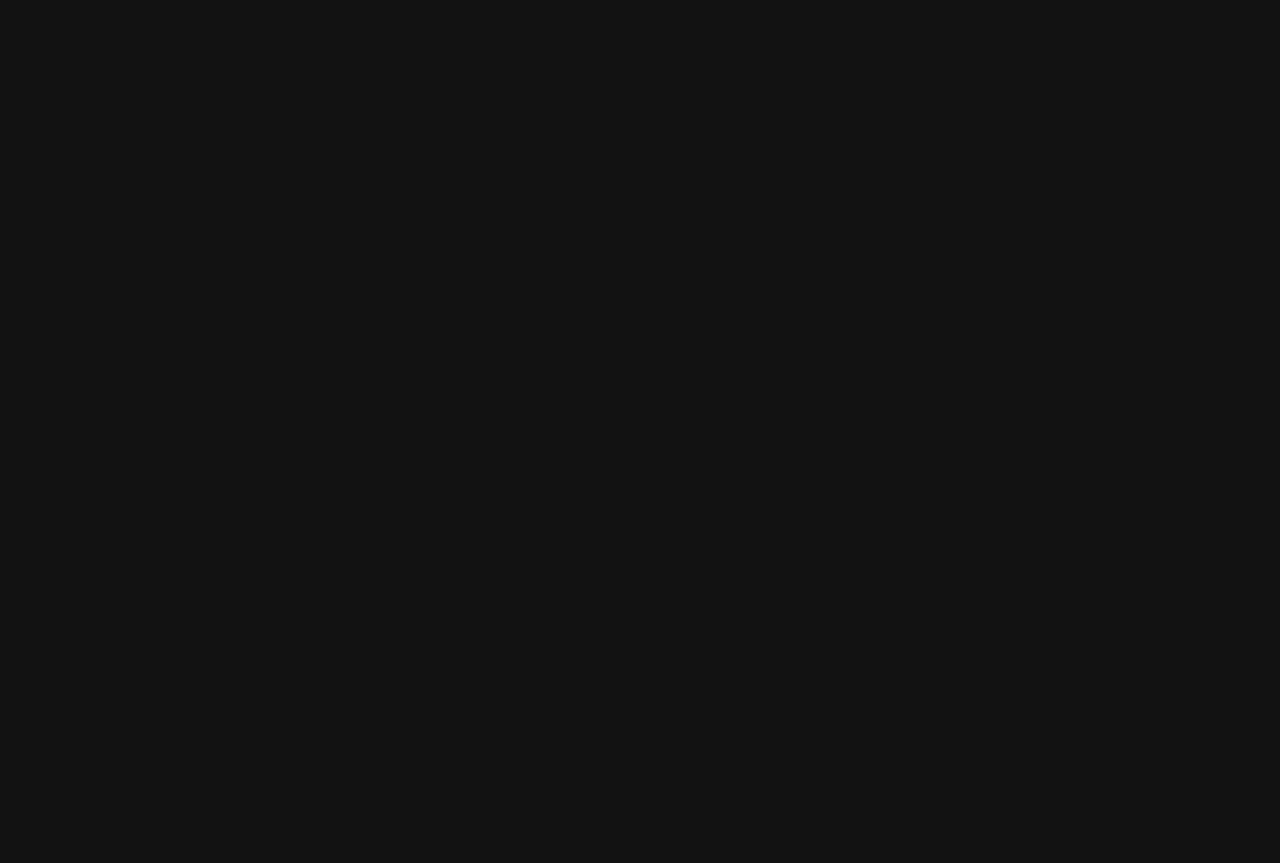
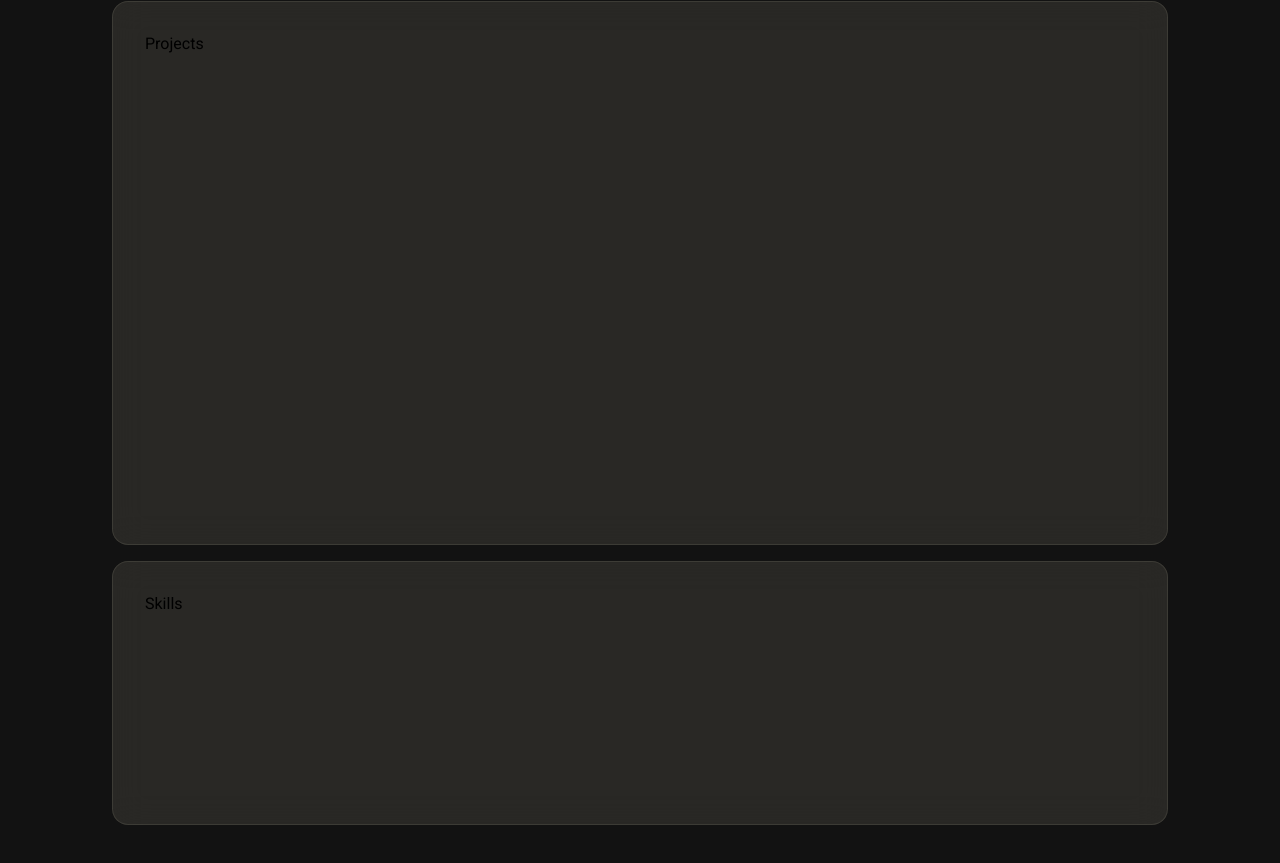
Before and after one commit to j4b1er/Portfolio, a Next.js app: page / in a window 1280 px wide. Shown: the part 687-1550 px from the top of the page. Built offline with nearby package versions, Linux system fonts and the light colour scheme.

Commit message:
Almost finished grid

```diff
--- a/src/app/page.module.css
+++ b/src/app/page.module.css
@@ -8,7 +8,7 @@
       rgba(var(--color-black-rgb), 1) 75%
     ),
     radial-gradient(
-      570px at 30% 20%,
+      570px at 30% 50%,
       rgba(var(--color-primary-300-rgb), 0.4),
       transparent
     ),
--- /dev/null
+++ b/src/ui/grid-items/Projects.tsx
@@ -0,0 +1,7 @@
+import styles from "@/ui/grid-items/grid-item.module.css";
+
+export default function Projects() {
+  return (
+    <div className={`${styles.gridItem} ${styles.projects}`}>Projects</div>
+  );
+}
--- a/src/ui/grid-items/grid-item.module.css
+++ b/src/ui/grid-items/grid-item.module.css
@@ -1,5 +1,5 @@
 .gridItem {
-  padding: 2rem;
+  padding: 1rem;
 
   background-color: rgba(var(--color-primary-100-rgb), 0.1);
   backdrop-filter: blur(16px);
@@ -25,3 +25,17 @@
   min-width: 260px;
   background-color: var(--color-secondary-300);
 }
+
+.projects {
+  grid-area: projects;
+}
+
+.skills {
+  grid-area: skills;
+}
+
+@media only screen and (min-width: 600px) {
+  .gridItem {
+    padding: 2rem;
+  }
+}
--- /dev/null
+++ b/src/ui/grid-items/skills.tsx
@@ -0,0 +1,5 @@
+import styles from "@/ui/grid-items/grid-item.module.css";
+
+export default function Skills() {
+  return <div className={`${styles.gridItem} ${styles.skills}`}>Skills</div>;
+}
--- a/src/ui/grid/grid.module.css
+++ b/src/ui/grid/grid.module.css
@@ -13,7 +13,10 @@
     "about"
     "about"
     "theme"
-    "location";
+    "location"
+    "projects"
+    "projects"
+    "skills";
 }
 
 @media only screen and (min-width: 600px) {
@@ -21,6 +24,9 @@
     grid-template-columns: repeat(4, 1fr);
     grid-template-areas:
       "about about about theme"
-      "about about about location";
+      "about about about location"
+      "projects projects projects projects"
+      "projects projects projects projects"
+      "skills skills skills skills";
   }
 }
--- a/src/ui/grid/grid.tsx
+++ b/src/ui/grid/grid.tsx
@@ -2,6 +2,8 @@ import styles from "@/ui/grid/grid.module.css";
 import AboutMe from "../grid-items/aboutme";
 import ColorTheme from "../grid-items/color-theme";
 import MyLocation from "../grid-items/myLocation";
+import Projects from "../grid-items/Projects";
+import Skills from "../grid-items/skills";
 
 export default function Grid() {
   return (
@@ -9,6 +11,8 @@ export default function Grid() {
       <AboutMe />
       <ColorTheme />
       <MyLocation />
+      <Projects />
+      <Skills />
     </div>
   );
 }
```
